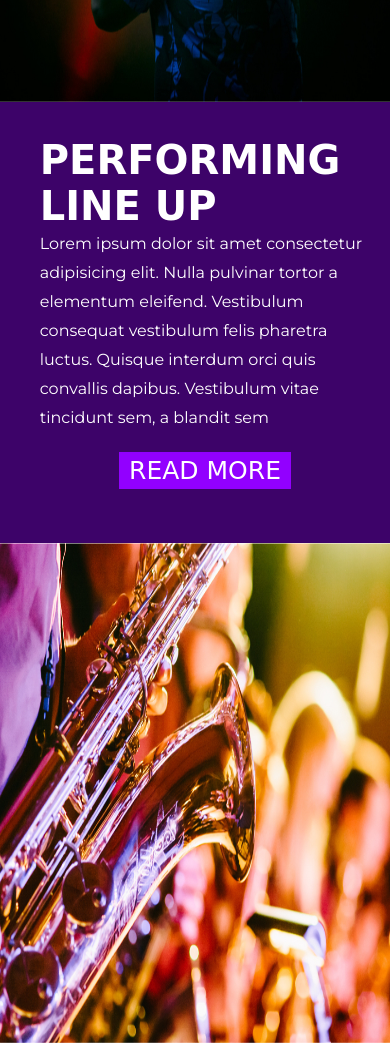
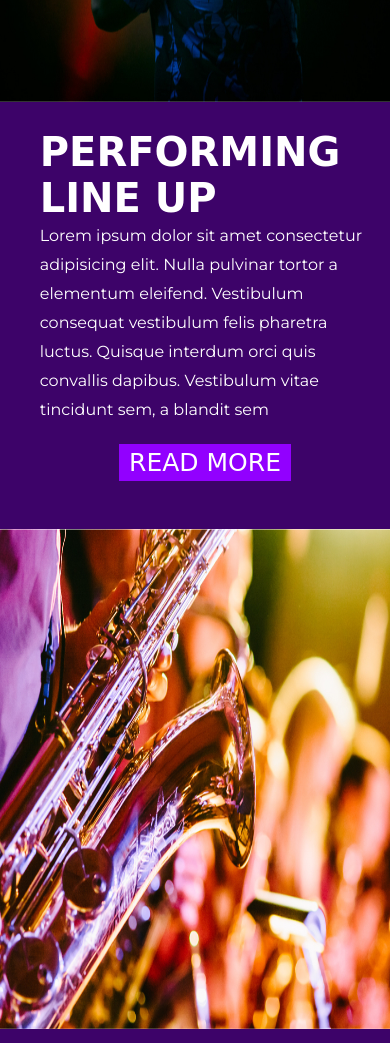
Before and after one commit to tifcodes/thunderForceStadium, a plain HTML site: page index.html in a window 390 px wide. Shown: the part 1200-2243 px from the top of the page. Drawn offline with Linux system fonts and the light colour scheme; a web font is replaced by a local one.

Commit message:
change section 1, 2, 5

```diff
--- a/styles/styles.css
+++ b/styles/styles.css
@@ -197,7 +197,7 @@ aside {
 
 aside i,
 .section-4-icons i {
-    font-size: 2.5rem;
+    font-size: 3rem;
     margin: 10px 0;
 }
 
@@ -223,7 +223,7 @@ h2 {
 .section-1-container,
 .section-2-container,
 .section-3 {
-    padding: 4% 0;
+    padding: 5% 0;
 }
 
 .section-1-container {
@@ -280,6 +280,7 @@ h2 {
     float: left;
     margin: 100px auto;
     padding: 50px;
+    font-size: 3rem;
 }
 
 /* section 5 */
@@ -341,6 +342,11 @@ input {
 
     .subscribe {
         margin: 0;
+    }
+
+    .section-1-container,
+    .section-2-container {
+        padding: 2% 0;
     }
 }
 
```
